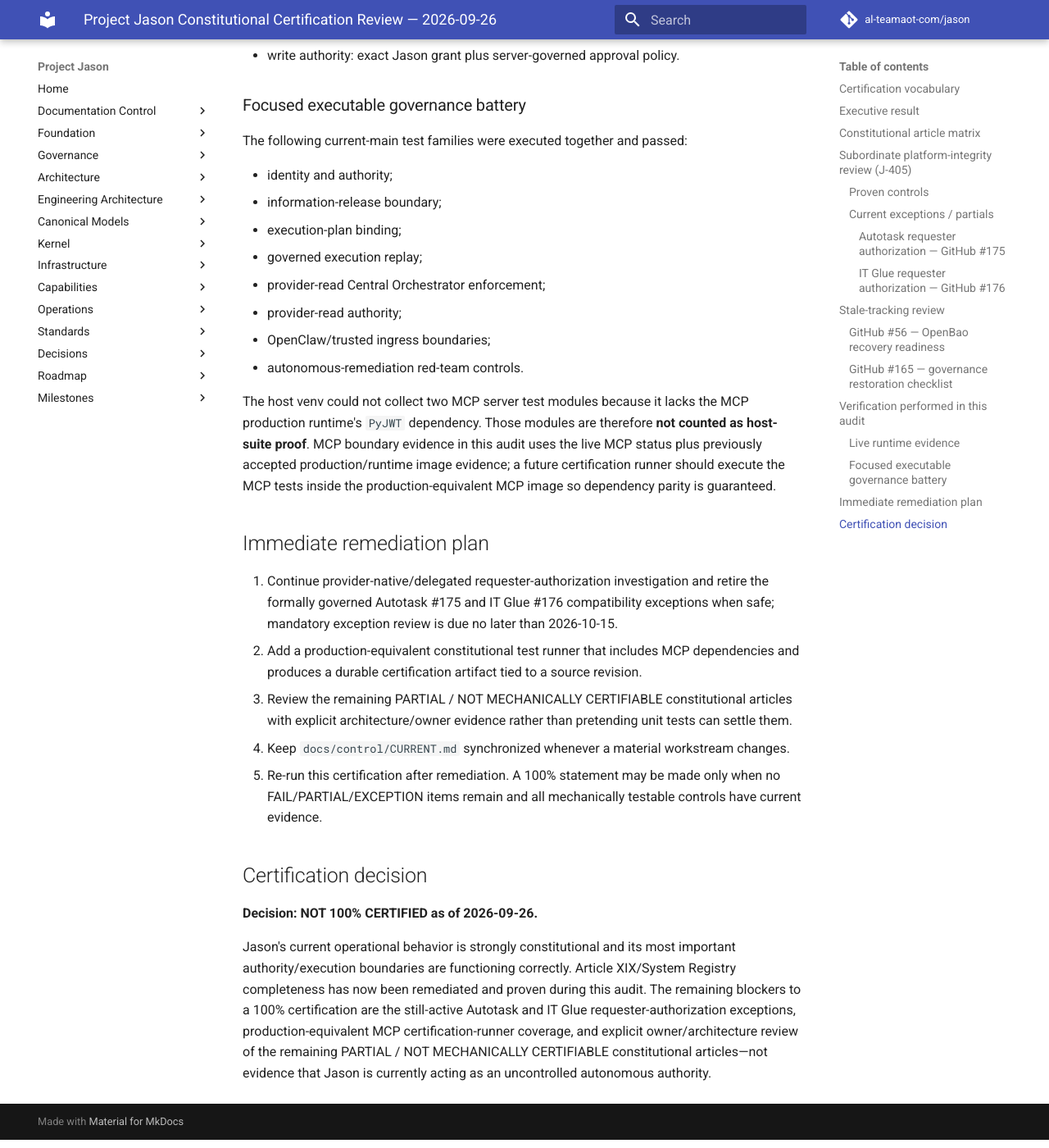
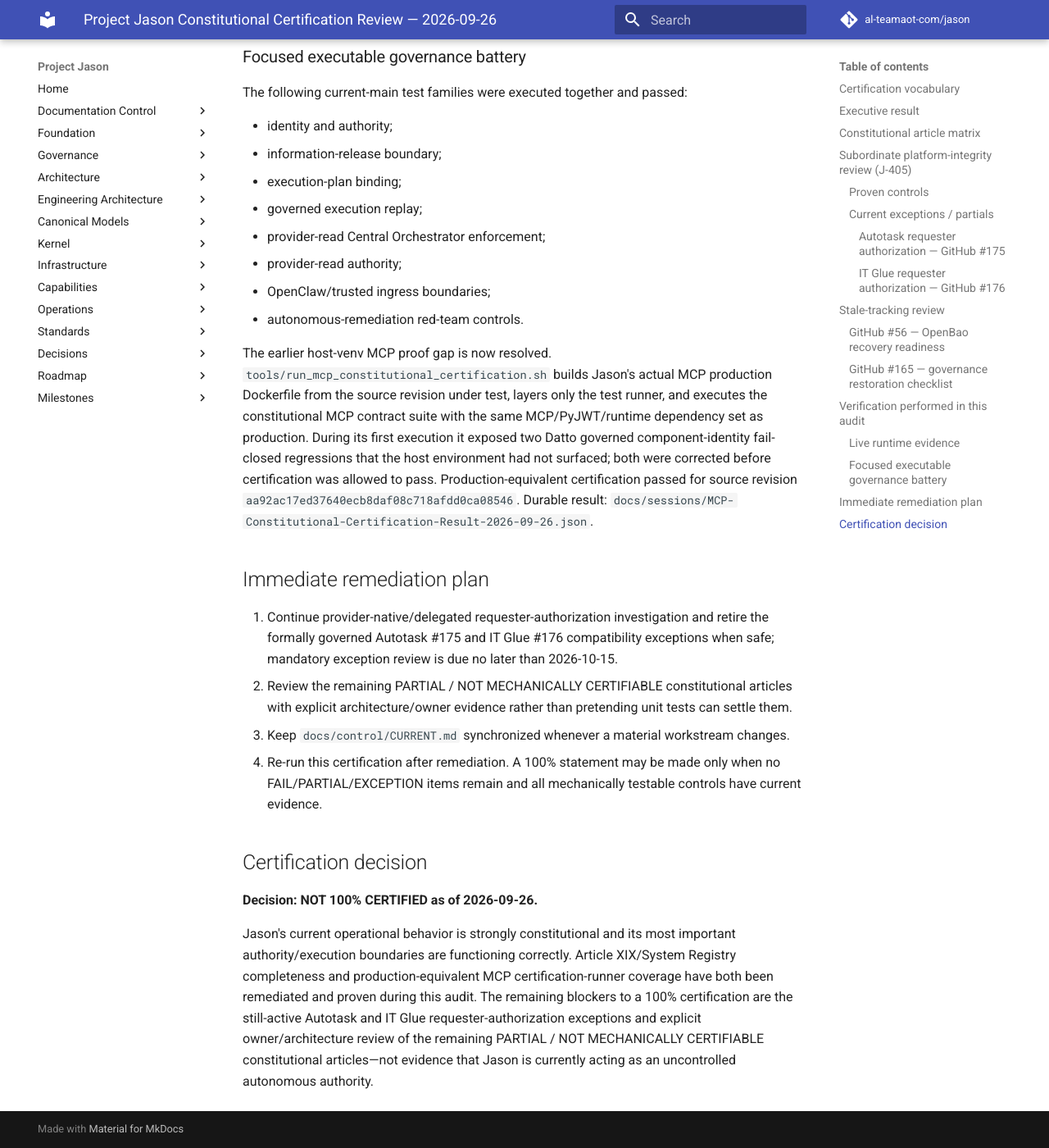
Before and after one commit to al-teamaot-com/jason, an MkDocs documentation site: the page built from docs/governance/CONSTITUTIONAL-CERTIFICATION-2026-09-26.md, in a window 1280 px wide and 1400 px high, scrolled down 6022 px. Shown: the whole window at 82% size. Built offline with MkDocs 1.6.1 and Material for MkDocs 9.7.7, drawn with Linux system fonts in a browser that asks for light colours; comment, search, counter and statistics services are not loaded; some of the changed text lies outside the part shown.

Commit message:
Record MCP constitutional certification proof

```diff
--- a/docs/governance/CONSTITUTIONAL-CERTIFICATION-2026-09-26.md
+++ b/docs/governance/CONSTITUTIONAL-CERTIFICATION-2026-09-26.md
@@ -23,8 +23,7 @@ Certification is blocked by unresolved governance debt and proof gaps, principal
 1. temporary Jason-managed requester-authorization compatibility modes for Autotask and IT Glue remain active exceptions pending retirement, although they are now formally governed under J-405 with review due 2026-10-15;
 2. `CURRENT.md` was stale before this audit and is corrected by the certification workstream;
 3. full-host reboot acceptance for the OpenBao recovery control remains intentionally unperformed because reboot is disruptive, although bounded recovery evidence now exists and the original P0 #56 has been reconciled/closed;
-5. MCP-server tests still need a production-equivalent certification runner because the host venv lacks MCP runtime dependencies;
-6. several constitutional principles (mission, simplicity, stewardship quality) require periodic architectural/human review and cannot honestly be certified by unit tests alone.
+4. several constitutional principles (mission, simplicity, stewardship quality) require periodic architectural/human review and cannot honestly be certified by unit tests alone.
 
 ## Constitutional article matrix
 
@@ -126,18 +125,17 @@ The following current-main test families were executed together and passed:
 - OpenClaw/trusted ingress boundaries;
 - autonomous-remediation red-team controls.
 
-The host venv could not collect two MCP server test modules because it lacks the MCP production runtime's `PyJWT` dependency. Those modules are therefore **not counted as host-suite proof**. MCP boundary evidence in this audit uses the live MCP status plus previously accepted production/runtime image evidence; a future certification runner should execute the MCP tests inside the production-equivalent MCP image so dependency parity is guaranteed.
+The earlier host-venv MCP proof gap is now resolved. `tools/run_mcp_constitutional_certification.sh` builds Jason's actual MCP production Dockerfile from the source revision under test, layers only the test runner, and executes the constitutional MCP contract suite with the same MCP/PyJWT/runtime dependency set as production. During its first execution it exposed two Datto governed component-identity fail-closed regressions that the host environment had not surfaced; both were corrected before certification was allowed to pass. Production-equivalent certification passed for source revision `aa92ac17ed37640ecb8daf08c718afdd0ca08546`. Durable result: `docs/sessions/MCP-Constitutional-Certification-Result-2026-09-26.json`.
 
 ## Immediate remediation plan
 
 1. Continue provider-native/delegated requester-authorization investigation and retire the formally governed Autotask #175 and IT Glue #176 compatibility exceptions when safe; mandatory exception review is due no later than 2026-10-15.
-2. Add a production-equivalent constitutional test runner that includes MCP dependencies and produces a durable certification artifact tied to a source revision.
-3. Review the remaining PARTIAL / NOT MECHANICALLY CERTIFIABLE constitutional articles with explicit architecture/owner evidence rather than pretending unit tests can settle them.
-4. Keep `docs/control/CURRENT.md` synchronized whenever a material workstream changes.
-5. Re-run this certification after remediation. A 100% statement may be made only when no FAIL/PARTIAL/EXCEPTION items remain and all mechanically testable controls have current evidence.
+2. Review the remaining PARTIAL / NOT MECHANICALLY CERTIFIABLE constitutional articles with explicit architecture/owner evidence rather than pretending unit tests can settle them.
+3. Keep `docs/control/CURRENT.md` synchronized whenever a material workstream changes.
+4. Re-run this certification after remediation. A 100% statement may be made only when no FAIL/PARTIAL/EXCEPTION items remain and all mechanically testable controls have current evidence.
 
 ## Certification decision
 
 **Decision: NOT 100% CERTIFIED as of 2026-09-26.**
 
-Jason's current operational behavior is strongly constitutional and its most important authority/execution boundaries are functioning correctly. Article XIX/System Registry completeness has now been remediated and proven during this audit. The remaining blockers to a 100% certification are the still-active Autotask and IT Glue requester-authorization exceptions, production-equivalent MCP certification-runner coverage, and explicit owner/architecture review of the remaining PARTIAL / NOT MECHANICALLY CERTIFIABLE constitutional articles—not evidence that Jason is currently acting as an uncontrolled autonomous authority.
+Jason's current operational behavior is strongly constitutional and its most important authority/execution boundaries are functioning correctly. Article XIX/System Registry completeness and production-equivalent MCP certification-runner coverage have both been remediated and proven during this audit. The remaining blockers to a 100% certification are the still-active Autotask and IT Glue requester-authorization exceptions and explicit owner/architecture review of the remaining PARTIAL / NOT MECHANICALLY CERTIFIABLE constitutional articles—not evidence that Jason is currently acting as an uncontrolled autonomous authority.
```
Also changed, not shown: docs/control/CURRENT.md (+1 -1 lines), docs/sessions/MCP-Constitutional-Certification-Result-2026-09-26.json (added, +18 -0 lines).
